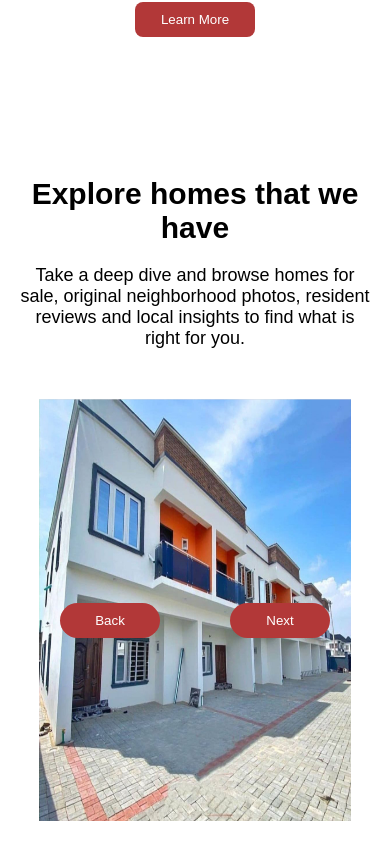
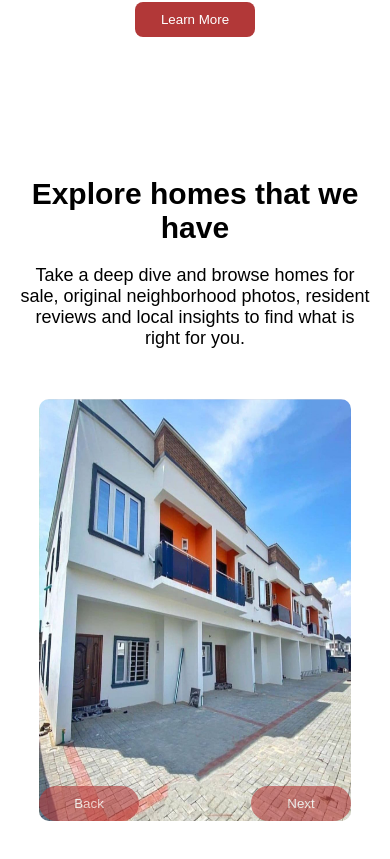
Before and after one commit to mishael1-d/Real-Estate, a React (Create React App) app: page / in a window 390 px wide. Shown: the part 1801-2660 px from the top of the page. Before the commit the page ends 2622 px from the top, so only its background shows below. Built offline with nearby package versions, Linux system fonts and the light colour scheme.

Commit message:
slider btn adjusted for mobile

```diff
--- a/src/styles/slider.css
+++ b/src/styles/slider.css
@@ -1,20 +1,16 @@
 .slider-container {
     display: flex;
-    /* justify-content: center; */
     align-items: center;
     width: 50%;
     height: 70vh;
-    /* border: 2px solid red; */
-    margin: 0;
+    margin: 0 0 50px 0;
     padding: 0;
-    /* position: relative; */
     overflow: hidden;
 }
 
 .slider {
     min-width: 100%;
     height: 100%;
-    /* position: relative; */
     transition: .5s;
     overflow: hidden;
 }
@@ -33,5 +29,25 @@
     .slider-container {
         width: 80%;
         height: 50vh;
+        position: relative;
+        border-radius: 10px;
+    }
+    .slider {
+        min-height: 100%;
+        min-width: none;
+    }
+    .btn-styles{
+        opacity: .6;
+    }
+    .btn-styles:hover:enabled{
+        opacity: 1;
+    }
+    #goLeft {
+        left: 0px;
+        bottom: 0;
+    }
+    #goRight {
+        right: 0px;
+        bottom: 0;
     }
 }
```
Also changed, not shown: src/Components/Slider.js (+0 -8 lines).
